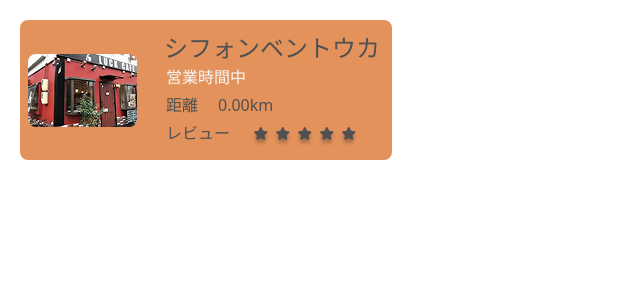
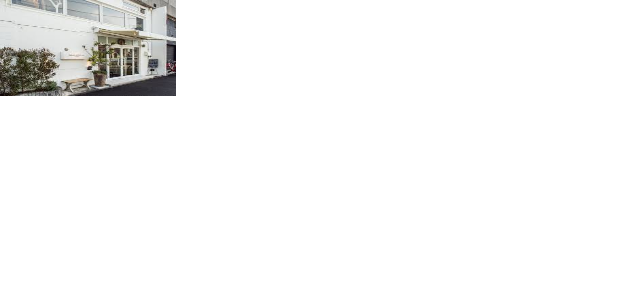
Before and after one commit to vantan-production/OutingSuggestionApp, a Next.js app in the folder frontend/src/: page /test in a window 1280 px wide. Shown: the top 300 px of the page, without its empty margins (0-640 px from the left). Built offline with nearby package versions, Linux system fonts and the light colour scheme; a web font is replaced by a local one.

Commit message:
add 写真作成

```diff
--- /dev/null
+++ b/frontend/src/components/store-info.tsx
@@ -0,0 +1,12 @@
+export function StoreInfo () {
+    return (
+        <div className=" w-44 h-44">
+            <img className=" w-44 h-24" src="/images/shop_01.jpeg" alt="store-photo" />
+            <div>
+                <p></p>
+            </div>
+        </div>
+    )
+};
+
+export default StoreInfo;
--- a/frontend/src/src/app/test/page.tsx
+++ b/frontend/src/src/app/test/page.tsx
@@ -1,8 +1,8 @@
-import StoreList from "../../../components/store-list";
+import StoreInfo from "../../../components/store-info";
 export default function TestPage() {
   return (
     <div>
-      <StoreList />
+      <StoreInfo />
     </div>
   );
 }
```
Also changed, not shown: frontend/src/public/images/shop_01.jpeg (added), frontend/src/public/images/shop_02.jpeg (added).
